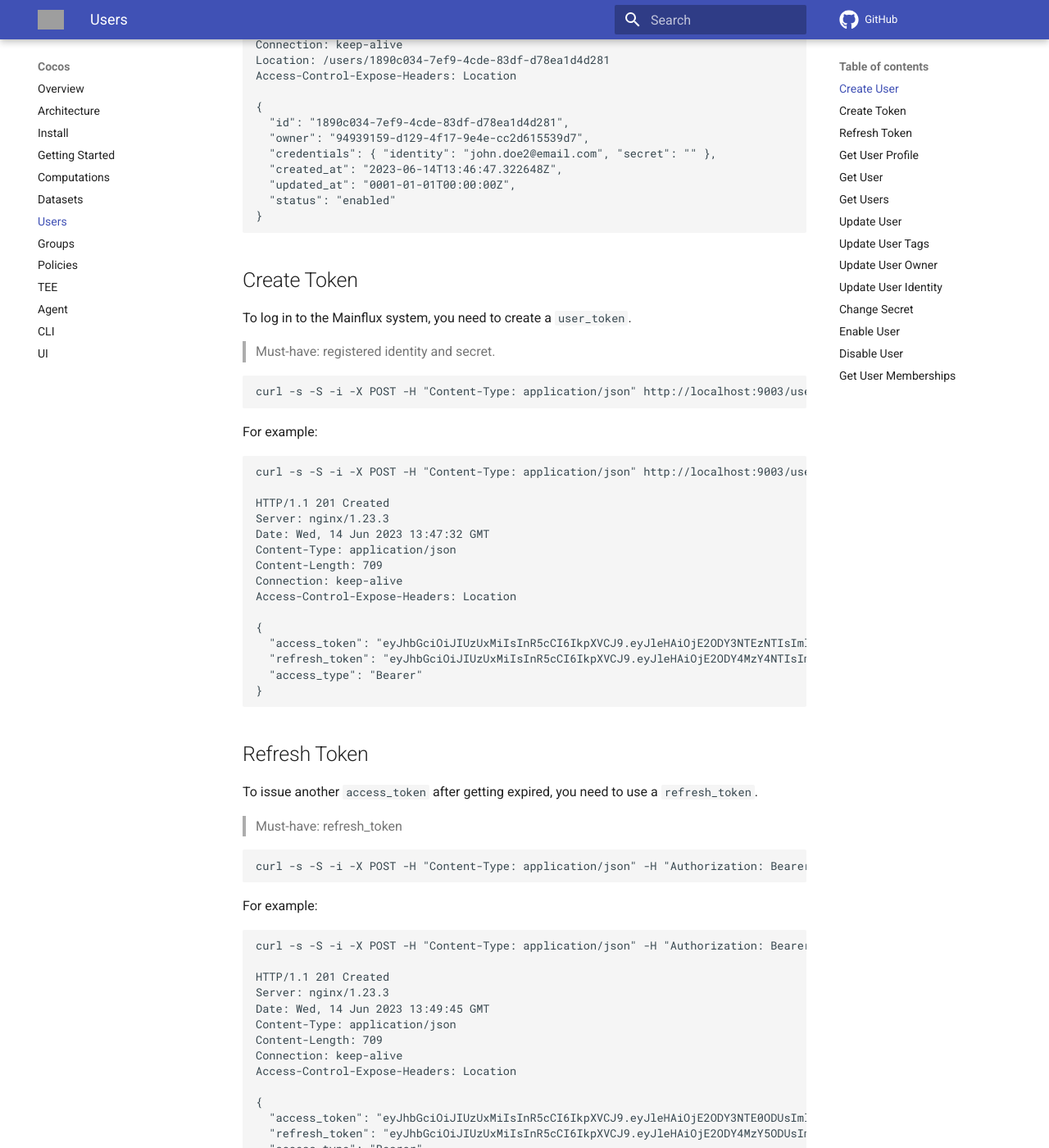
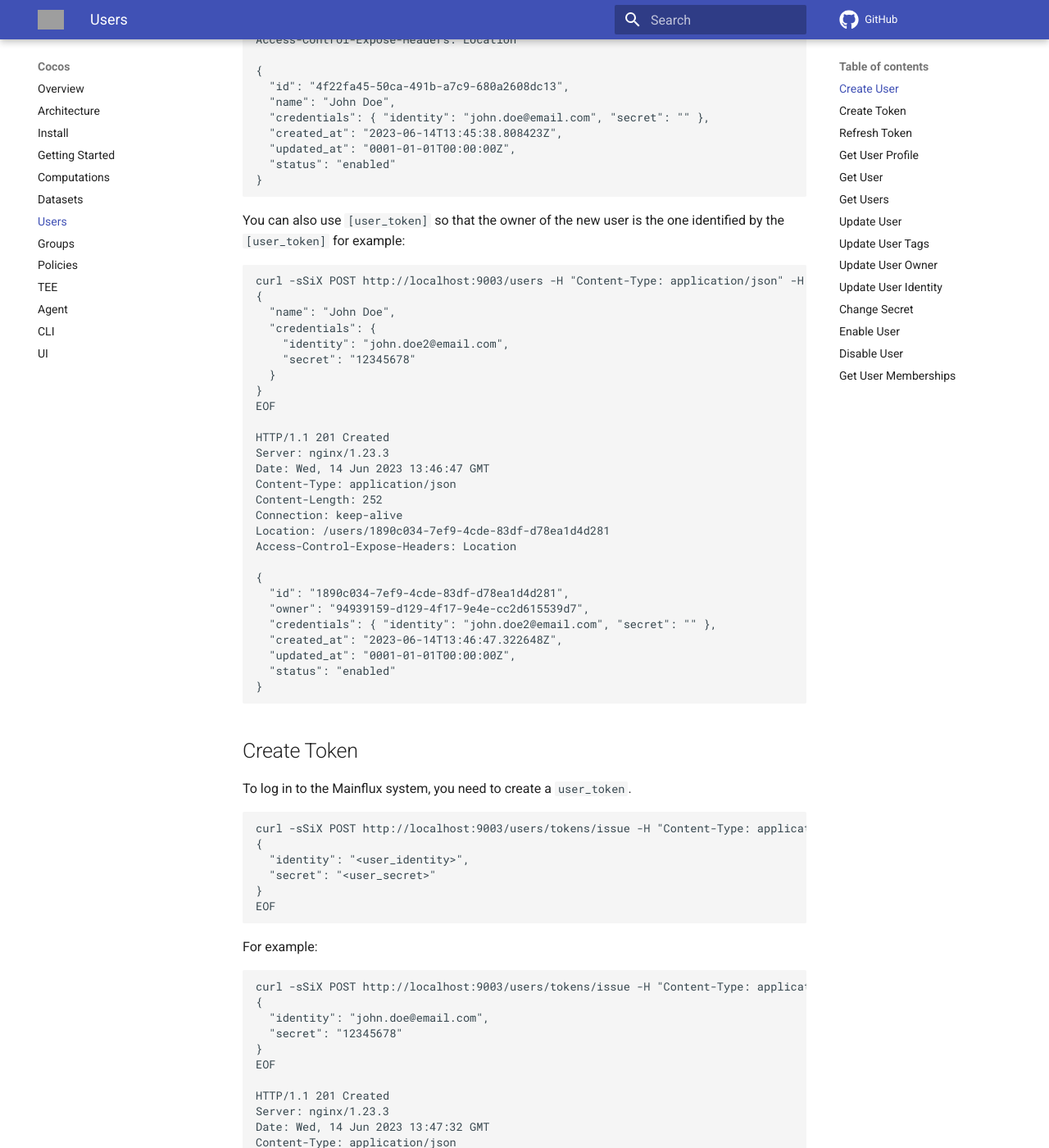
Before and after one commit to ultravioletrs/cocos-docs, an MkDocs documentation site: the page built from docs/users.md, in a window 1280 px wide and 1400 px high, scrolled down 976 px. Shown: the whole window at 82% size. Built offline with MkDocs 1.6.1 and Material for MkDocs 9.7.7, drawn with Linux system fonts in a browser that asks for light colours; comment, search, counter and statistics services are not loaded; some of the changed text lies outside the part shown; grey boxes are pictures that could not be loaded.

Commit message:
Update users documentation
Signed-off-by: rodneyosodo <blackd0t@protonmail.com>

````diff
--- a/docs/users.md
+++ b/docs/users.md
@@ -2,18 +2,39 @@
 
 ## Create User
 
-> Must-have: identity, which can be email-address (this must be unique as it identifies the user) and secret (password must contain at least 8 characters)
->
-> Optional: name, tags, metadata, status and role
+> Identity, which can be email-address (this must be unique as it identifies the user) and secret (password must contain at least 8 characters)
 
 ```bash
-curl -s -S -i -X POST -H "Content-Type: application/json" http://localhost:9003/users -d '{"credentials": {"identity": "<user_identity>", "secret": "<user_secret>"}}'
+curl -sSiX POST http://localhost:9003/users -H "Content-Type: application/json" -H "Authorization: Bearer [user_token]" -d @- <<EOF
+{
+  "name": "[name]",
+  "credentials": {
+    "identity": "<identity>",
+    "secret": "<secret>"
+  },
+  "tags": [
+    "[tag_1]", ..., "[tag_N]"
+  ],
+  "owner": "[owner_id]",
+  "metadata": {},
+  "status": "[status]",
+  "role": "[role]"
+}
+EOF
 ```
 
 For example:
 
 ```bash
-curl -s -S -i -X POST -H "Content-Type: application/json" http://localhost:9003/users -d '{"credentials": {"identity": "john.doe@email.com", "secret": "12345678"}, "name": "John Doe"}'
+curl -sSiX POST http://localhost:9003/users -H "Content-Type: application/json" -d @- <<EOF
+{
+  "name": "John Doe",
+  "credentials": {
+    "identity": "john.doe@email.com",
+    "secret": "12345678"
+  }
+}
+EOF
 
 HTTP/1.1 201 Created
 Server: nginx/1.23.3
@@ -34,10 +55,18 @@ Access-Control-Expose-Headers: Location
 }
 ```
 
-You can also use <user_token> so that the owner of the new user is the one identified by the <user_token> for example:
+You can also use `[user_token]` so that the owner of the new user is the one identified by the `[user_token]` for example:
 
 ```bash
-curl -s -S -i -X POST -H "Content-Type: application/json" -H "Authorization: Bearer $USER_TOKEN" http://localhost:9003/users -d '{"credentials": {"identity": "john.doe2@email.com", "secret": "12345678"}}'
+curl -sSiX POST http://localhost:9003/users -H "Content-Type: application/json" -H "Authorization: Bearer <user_token>" -d @- <<EOF
+{
+  "name": "John Doe",
+  "credentials": {
+    "identity": "john.doe2@email.com",
+    "secret": "12345678"
+  }
+}
+EOF
 
 HTTP/1.1 201 Created
 Server: nginx/1.23.3
@@ -62,16 +91,24 @@ Access-Control-Expose-Headers: Location
 
 To log in to the Mainflux system, you need to create a `user_token`.
 
-> Must-have: registered identity and secret.
-
 ```bash
-curl -s -S -i -X POST -H "Content-Type: application/json" http://localhost:9003/users/tokens/issue -d '{"identity":"<user_identity>", "secret":"<user_secret>"}'
+curl -sSiX POST http://localhost:9003/users/tokens/issue -H "Content-Type: application/json" -d @- <<EOF
+{
+  "identity": "<user_identity>",
+  "secret": "<user_secret>"
+}
+EOF
 ```
 
 For example:
 
 ```bash
-curl -s -S -i -X POST -H "Content-Type: application/json" http://localhost:9003/users/tokens/issue -d '{"identity": "john.doe@email.com", "secret": "12345678"}'
+curl -sSiX POST http://localhost:9003/users/tokens/issue -H "Content-Type: application/json" -d @- <<EOF
+{
+  "identity": "john.doe@email.com",
+  "secret": "12345678"
+}
+EOF
 
 HTTP/1.1 201 Created
 Server: nginx/1.23.3
@@ -92,16 +129,15 @@ Access-Control-Expose-Headers: Location
 
 To issue another `access_token` after getting expired, you need to use a `refresh_token`.
 
-> Must-have: refresh_token
-
 ```bash
-curl -s -S -i -X POST -H "Content-Type: application/json" -H "Authorization: Bearer <refresh_token>" http://localhost:9003/users/tokens/refresh
+curl -sSiX POST http://localhost:9003/users/tokens/refresh -H "Content-Type: application/json" -H "Authorization: Bearer <refresh_token>"
 ```
 
 For example:
 
 ```bash
-curl -s -S -i -X POST -H "Content-Type: application/json" -H "Authorization: Bearer $REFRESH_TOKEN" http://localhost:9003/users/tokens/refresh
+curl -sSiX POST http://localhost:9003/users/tokens/refresh -H "Content-Type: application/json" -H "Authorization: Bearer <refresh_token>"
+
 
 HTTP/1.1 201 Created
 Server: nginx/1.23.3
@@ -120,18 +156,14 @@ Access-Control-Expose-Headers: Location
 
 ## Get User Profile
 
-You can always check the user profile that is logged in by using the `user_token`.
-
-> Must-have: `user_token`
-
 ```bash
-curl -s -S -i -X GET -H "Authorization: Bearer <user_token>" http://localhost:9003/users/profile
+curl -sSiX GET http://localhost:9003/users/profile -H "Authorization: Bearer <user_token>"
 ```
 
 For example:
 
 ```bash
-curl -s -S -i -X GET -H "Authorization: Bearer $USER_TOKEN" http://localhost:9003/users/profile
+curl -sSiX GET http://localhost:9003/users/profile -H "Authorization: Bearer <user_token>"
 
 HTTP/1.1 200 OK
 Server: nginx/1.23.3
@@ -156,18 +188,14 @@ Access-Control-Expose-Headers: Location
 
 ## Get User
 
-You can always check the user entity by entering the user ID and `user_token`.
-
-> Must-have: `user_id` and `user_token`
-
 ```bash
-curl -s -S -i -X GET -H "Authorization: Bearer <user_token>" http://localhost:9003/users/<user_id>
+curl -sSiX GET http://localhost:9003/users/<user_id> -H "Authorization: Bearer <user_token>"
 ```
 
 For example:
 
 ```bash
-curl -s -S -i -X GET -H "Authorization: Bearer $USER_TOKEN" http://localhost:9003/users/1890c034-7ef9-4cde-83df-d78ea1d4d281
+curl -sSiX GET http://localhost:9003/users/1890c034-7ef9-4cde-83df-d78ea1d4d281 -H "Authorization: Bearer <user_token>"
 
 HTTP/1.1 200 OK
 Server: nginx/1.23.3
@@ -194,16 +222,14 @@ Access-Control-Expose-Headers: Location
 
 You can get all users in the database by querying this endpoint.
 
-> Must-have: `user_token`
-
 ```bash
-curl -s -S -i -X GET -H "Authorization: Bearer <user_token>" http://localhost:9003/users
+curl -sSiX GET http://localhost:9003/users -H "Authorization: Bearer <user_token>"
 ```
 
 For example:
 
 ```bash
-curl -s -S -i -X GET -H "Authorization: Bearer $USER_TOKEN" http://localhost:9003/users
+curl -sSiX GET http://localhost:9003/users -H "Authorization: Bearer <user_token>"
 
 HTTP/1.1 200 OK
 Server: nginx/1.23.3
@@ -231,18 +257,16 @@ Access-Control-Expose-Headers: Location
 
 If you want to paginate your results then use this
 
-> Must have: `user_token`
->
 > Additional parameters: `offset`, `limit`, `metadata`, `name`, `identity`, `tag`, `status` and `visbility`
 
 ```bash
-curl -s -S -i -X GET -H "Authorization: Bearer <user_token>" http://localhost:9003/users?offset=<offset>&limit=<limit>&identity=<identity>
+curl -sSiX GET -H "Authorization: Bearer <user_token>" http://localhost:9003/users?offset=[offset]&limit=[limit]&identity=[identity]
 ```
 
 For example:
 
 ```bash
-curl -s -S -i -X GET -H "Authorization: Bearer $USER_TOKEN" http://localhost:9003/users?offset=0&limit=5&identity=john.doe2@email.com
+curl -sSiX GET -H "Authorization: Bearer <user_token>" http://localhost:9003/users?offset=0&limit=5&identity=john.doe2@email.com
 
 HTTP/1.1 200 OK
 Server: nginx/1.23.3
@@ -272,17 +296,26 @@ Access-Control-Expose-Headers: Location
 
 Updating user's name and/or metadata
 
-> Must-have: `user_token` and `user_id`
-
 ```bash
-curl -s -S -i -X PATCH -H "Content-Type: application/json" -H "Authorization: Bearer <user_token>" http://localhost:9003/users/<user_id> -d
-'{"metadata":{"foo":"bar"}}'
+curl -sSiX PATCH  http://localhost:9003/users/<user_id> -H "Content-Type: application/json" -H "Authorization: Bearer <user_token>" -d @- <<EOF
+{
+  "name": "[name]",
+  "metadata": {}
+}
+EOF
 ```
 
 For example:
 
 ```bash
-curl -s -S -i -X PATCH -H "Content-Type: application/json" -H "Authorization: Bearer $USER_TOKEN" http://localhost:9003/users/1890c034-7ef9-4cde-83df-d78ea1d4d281 -d '{"name": "new name", "metadata":{"foo":"bar"}}'
+curl -sSiX PATCH http://localhost:9003/users/1890c034-7ef9-4cde-83df-d78ea1d4d281 -H "Content-Type: application/json" -H "Authorization: Bearer <user_token>" -d @- <<EOF
+{
+  "name": "new name",
+  "metadata": {
+    "foo": "bar"
+  }
+}
+EOF
 
 HTTP/1.1 200 OK
 Server: nginx/1.23.3
@@ -309,16 +342,22 @@ Access-Control-Expose-Headers: Location
 
 Updating user's tags
 
-> Must-have: `user_token` and `user_id`
-
 ```bash
-curl -s -S -i -X PATCH -H "Content-Type: application/json" -H "Authorization: Bearer <user_token>" http://localhost:9003/users/<user_id>/tags -d '{"tags":["<tag_1>", ..., "tag_N"]}'
+curl -sSiX PATCH http://localhost:9003/users/<user_id>/tags -H "Content-Type: application/json" -H "Authorization: Bearer <user_token>" -d @- <<EOF
+{
+  "tags": ["<tag_1>", ..., "tag_N"]
+}
+EOF
 ```
 
 For example:
 
 ```bash
-curl -s -S -i -X PATCH -H "Content-Type: application/json" -H "Authorization: Bearer $USER_TOKEN" http://localhost:9003/users/1890c034-7ef9-4cde-83df-d78ea1d4d281/tags -d '{"tags":["foo","bar"]}'
+curl -sSiX PATCH http://localhost:9003/users/1890c034-7ef9-4cde-83df-d78ea1d4d281/tags -H "Content-Type: application/json" -H "Authorization: Bearer <user_token>" -d @- <<EOF
+{
+  "tags": ["foo", "bar"]
+}
+EOF
 
 HTTP/1.1 200 OK
 Server: nginx/1.23.3
@@ -346,16 +385,22 @@ Access-Control-Expose-Headers: Location
 
 Updating user's owner
 
-> Must-have: `user_token` and `user_id`
-
 ```bash
-curl -s -S -i -X PATCH -H "Content-Type: application/json" -H "Authorization: Bearer <user_token>" http://localhost:9003/users/<user_id>/owner -d '{"owner":<owner_id>}'
+curl -sSiX PATCH http://localhost:9003/users/<user_id>/owner -H "Content-Type: application/json" -H "Authorization: Bearer <user_token>" -d @- <<EOF
+{
+  "owner": "<owner_id>"
+}
+EOF
 ```
 
 For example:
 
 ```bash
-curl -s -S -i -X PATCH -H "Content-Type: application/json" -H "Authorization: Bearer $USER_TOKEN" http://localhost:9003/users/1890c034-7ef9-4cde-83df-d78ea1d4d281/owner -d '{"owner": "532311a4-c13b-4061-b991-98dcae7a934e"}'
+curl -sSiX PATCH http://localhost:9003/users/1890c034-7ef9-4cde-83df-d78ea1d4d281/owner -H "Content-Type: application/json" -H "Authorization: Bearer <user_token>" -d @- <<EOF
+{
+  "owner": "532311a4-c13b-4061-b991-98dcae7a934e"
+}
+EOF
 
 HTTP/1.1 200 OK
 Server: nginx/1.23.3
@@ -383,16 +428,22 @@ Access-Control-Expose-Headers: Location
 
 Updating user's identity
 
-> Must-have: `user_token` and `user_id`
-
 ```bash
-curl -s -S -i -X PATCH -H "Content-Type: application/json" -H "Authorization: Bearer <user_token>" http://localhost:9003/users/<user_id>/identity -d '{"identity":<user_identity>}'
+curl -sSiX PATCH http://localhost:9003/users/<user_id>/identity -H "Content-Type: application/json" -H "Authorization: Bearer <user_token>" -d @- <<EOF
+{
+  "identity": "<identity>"
+}
+EOF
 ```
 
 For example:
 
 ```bash
-curl -s -S -i -X PATCH -H "Content-Type: application/json" -H "Authorization: Bearer $USER_TOKEN" http://localhost:9003/users/1890c034-7ef9-4cde-83df-d78ea1d4d281/identity -d '{"identity": "updated.john.doe@email.com"}'
+curl -sSiX PATCH http://localhost:9003/users/1890c034-7ef9-4cde-83df-d78ea1d4d281/identity -H "Content-Type: application/json" -H "Authorization: Bearer <user_token>" -d @- <<EOF
+{
+  "identity": "john.doe@email.com"
+}
+EOF
 
 HTTP/1.1 200 OK
 Server: nginx/1.23.3
@@ -420,16 +471,24 @@ Access-Control-Expose-Headers: Location
 
 Changing the user secret can be done by calling the update secret function
 
-> Must-have: `user_token`, `old_secret` and password (`new_secret`)
-
 ```bash
-curl -s -S -i -X PATCH -H "Content-Type: application/json" -H "Authorization: Bearer <user_token>" http://localhost:9003/users/secret -d '{"old_secret":"<old_secret>", "new_secret":"<new_secret>"}'
+curl -sSiX PATCH http://localhost:9003/users/secret -H "Content-Type: application/json" -H "Authorization: Bearer <user_token>" -d @- <<EOF
+{
+  "old_secret": "<old_secret>",
+  "new_secret": "<new_secret>"
+}
+EOF
 ```
 
 For example:
 
 ```bash
-curl -s -S -i -X PATCH -H "Content-Type: application/json" -H "Authorization: Bearer $USER_TOKEN" http://localhost:9003/users/secret -d '{"old_secret":"12345678", "new_secret":"12345678a"}'
+curl -sSiX PATCH http://localhost:9003/users/secret -H "Content-Type: application/json" -H "Authorization: Bearer <user_token>" -d @- <<EOF
+{
+  "old_secret": "12345678",
+  "new_secret": "123456789"
+}
+EOF
 
 HTTP/1.1 200 OK
 Server: nginx/1.23.3
@@ -444,16 +503,14 @@ Access-Control-Expose-Headers: Location
 
 Changing the user status to enabled can be done by calling the enable user function
 
-> Must-have: `user_id` and `user_token`
-
 ```bash
-curl -s -S -i -X GET -H "Authorization: Bearer <user_token>" http://localhost:9003/users/<user_id>/enable
+curl -sSiX GET http://localhost:9003/users/<user_id>/enable -H "Authorization: Bearer <user_token>"
 ```
 
 For example:
 
 ```bash
-curl -s -S -i -X POST -H "Authorization: Bearer $USER_TOKEN" http://localhost:9003/users/1890c034-7ef9-4cde-83df-d78ea1d4d281/enable
+curl -sSiX POST http://localhost:9003/users/1890c034-7ef9-4cde-83df-d78ea1d4d281/enable -H "Authorization: Bearer <user_token>"
 
 HTTP/1.1 200 OK
 Server: nginx/1.23.3
@@ -481,16 +538,14 @@ Access-Control-Expose-Headers: Location
 
 Changing the user status to disabled can be done by calling the disable user function
 
-> Must-have: `user_id` and `user_token`
-
 ```bash
-curl -s -S -i -X GET -H "Authorization: Bearer <user_token>" http://localhost:9003/users/<user_id>/disable
+curl -sSiX GET http://localhost:9003/users/<user_id>/disable -H "Authorization: Bearer <user_token>"
 ```
 
 For example:
 
 ```bash
-curl -s -S -i -X POST -H "Authorization: Bearer $USER_TOKEN" http://localhost:9003/users/1890c034-7ef9-4cde-83df-d78ea1d4d281/disable
+curl -sSiX POST http://localhost:9003/users/1890c034-7ef9-4cde-83df-d78ea1d4d281/disable -H "Authorization: Bearer <user_token>"
 
 HTTP/1.1 200 OK
 Server: nginx/1.23.3
@@ -520,18 +575,16 @@ You can get all groups a user is assigned to by calling the get user memberships
 
 If you want to paginate your results then use this `offset`, `limit`, `metadata`, `name`, `status`, `parentID`, `ownerID`, `tree` and `dir` query parameters.
 
-> Must-have: `user_id` and `user_token`
->
 > Must take into consideration the user identified by the `user_token` needs to be assigned to the same group with `c_list` action or is the owner of the user identified by the `user_id`.
 
 ```bash
-curl -s -S -i -X GET -H "Authorization: Bearer <user_token>" http://localhost:9003/users/<user_id>/memberships
+curl -sSiX GET http://localhost:9003/users/<user_id>/memberships  -H "Authorization: Bearer <user_token>"
 ```
 
 For example:
 
 ```bash
-curl -s -S -i -X GET -H "Authorization: Bearer $USER_TOKEN" http://localhost:9003/users/1890c034-7ef9-4cde-83df-d78ea1d4d281/memberships
+curl -sSiX GET http://localhost:9003/users/1890c034-7ef9-4cde-83df-d78ea1d4d281/memberships  -H "Authorization: Bearer <user_token>"
 
 HTTP/1.1 200 OK
 Server: nginx/1.23.3
````
